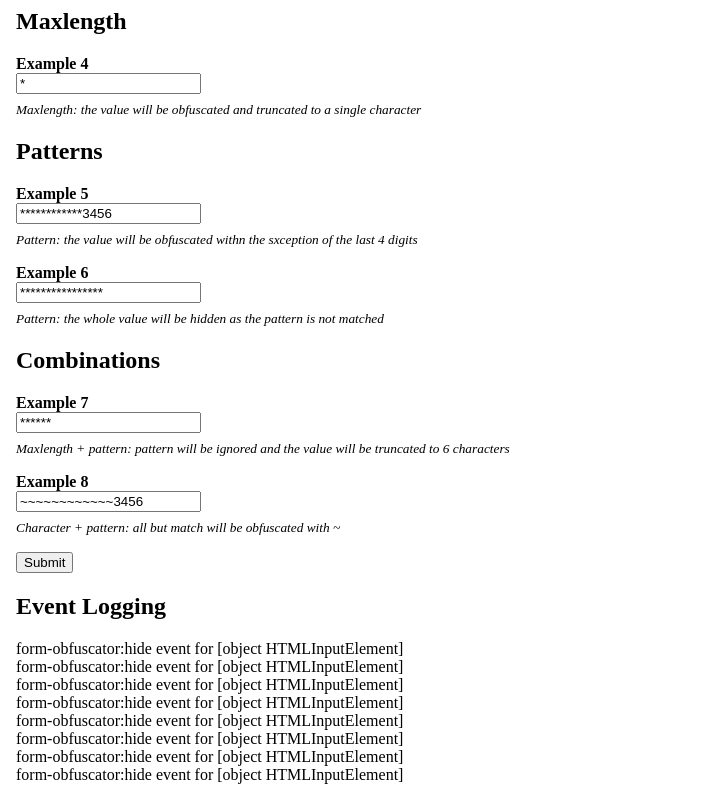
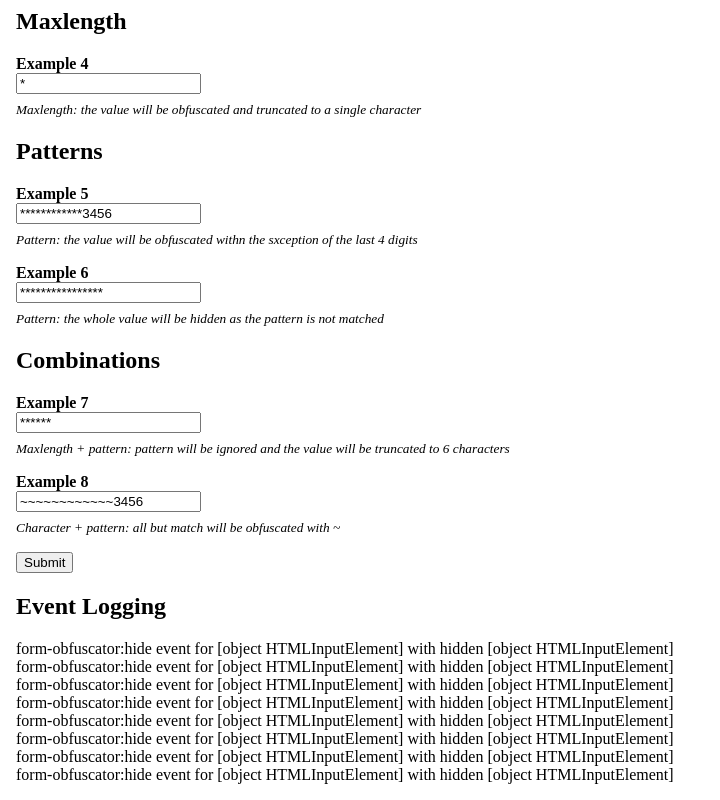
Before and after one commit to aarongustafson/form-obfuscator, a website: page demo.html in a window 1280 px wide. Shown: the part 358-1158 px from the top of the page, without its empty margins (0-720 px from the left). Drawn offline with Linux system fonts and the light colour scheme.

Commit message:
Added in event access to the hidden field

```diff
--- a/demo.html
+++ b/demo.html
@@ -120,7 +120,7 @@
 			var $form = document.querySelector("form");
 			var $output = document.querySelector("output");
 			function logEvent( event ) {
-				$output.innerText += `${event.type} event for ${event.detail.field}\r\n`;
+				$output.innerText += `${event.type} event for ${event.detail.field} with hidden ${event.detail.hidden}\r\n`;
 			}
 			$form.addEventListener("form-obfuscator:hide", logEvent, true);
 			$form.addEventListener("form-obfuscator:reveal", logEvent, true);
--- a/form-obfuscator.js
+++ b/form-obfuscator.js
@@ -63,7 +63,8 @@ class FormObfuscatorElement extends HTMLElement {
 	__emitEvent( type, $field ) {
 		const event = new CustomEvent(`form-obfuscator:${type}`, {
 			detail: {
-				field: $field
+				field: $field,
+        hidden: $field.$clone
 			}
 		});
 		this.dispatchEvent( event );
--- a/form-obfuscator.module.js
+++ b/form-obfuscator.module.js
@@ -63,7 +63,8 @@ export class FormObfuscatorElement extends HTMLElement {
 	__emitEvent( type, $field ) {
 		const event = new CustomEvent(`form-obfuscator:${type}`, {
 			detail: {
-				field: $field
+				field: $field,
+        hidden: $field.$clone
 			}
 		});
 		this.dispatchEvent( event );
```
Also changed, not shown: README.md.
